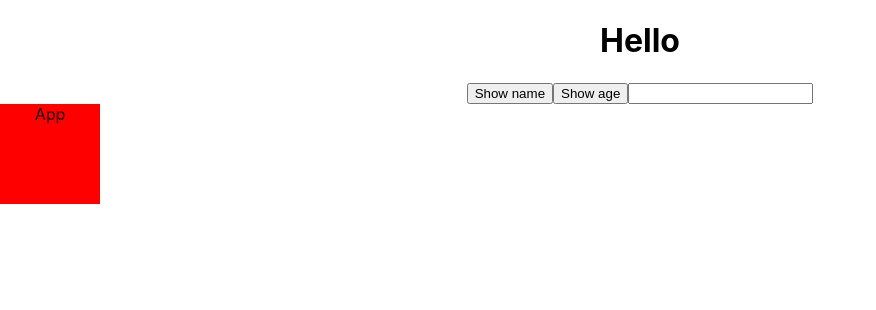
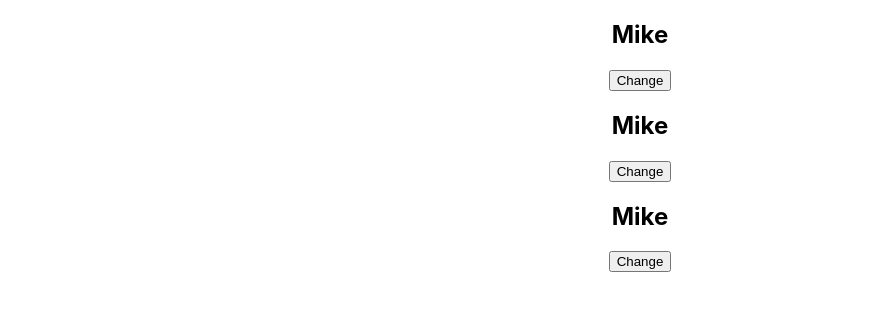
Before and after one commit to SMF-GroupStudy/SMF_Algorithm-Study, a React (Create React App) app in the folder Members/csyeob/react/voca/: page / in a window 1280 px wide. Shown: the top 310 px of the page, without its empty margins (0-876 px from the left). Built offline with nearby package versions, Linux system fonts and the light colour scheme.

Commit message:
React UseState 연습

```diff
--- a/Members/csyeob/react/voca/src/App.js
+++ b/Members/csyeob/react/voca/src/App.js
@@ -8,18 +8,14 @@
     name: "네이버",
     url: "https://naver.com",
   }
-  return <div className="App">
-    {/* <h1
-      style={{
-        color: "#f0f",
-        backgroundColor:"green"
-      }}>
-      Hello, {name} <p>{2+3}</p>
-    </h1>
-    <a href={naver.url}>{naver.name}</a> */}
+  return(
+  <div className="App">
     <Hello/>
-    <div className={styles.box}>App</div>
-  </div>;
+    <Hello/>
+    <Hello/>
+    {/*useState는 컴포넌트 별로 관리를 함*/}
+  </div>
+  );
 }
 
 export default App;
--- a/Members/csyeob/react/voca/src/component/Hello.js
+++ b/Members/csyeob/react/voca/src/component/Hello.js
@@ -1,32 +1,26 @@
+import { useState } from "react";
+
 export default function Hello() {
-    function showName(){
-        console.log("Mike");
-    }
-    function showAge(age){
-        console.log(age);
-    }
-    // function showText(e){
-    //     console.log(e.target.value)
-    //   이렇게 함수로 만들어서 {showText} 해도 되고
-    //  밑에 처럼 해도댐.
+    // let name = "Mike";
+    // name은 변수이기때문에 리액트에서는 관리해주지않음 웹에선
+    // 그럼 어떻게 state로 만드냐 --> useState를 사용해야함.
+    const [name, setName] = useState('Mike');
+
+    // function changeName(){
+    //     // const newName = name === "Mike" ? "Jane" : "Mike"; // Mike 일땐 Jane으로 Jane일땐 Mike로
+    //     console.log(name); // 웹에선 업데이트가 되지않음 이상태면
+    //     // dom 업데이트 작업도 해줘야함.
+    //     //document.getElementById("name").innerText = name;
+    //     //setName(newName);
+    //     setName(name === "Mike" ? "Jane" : "Mike");
+    //     //<button onClick={changeName}>Change</button>
     // }
-     function showText(txt){
-        console.log(txt);
-    }
     return (
      <div>
-        <h1>Hello</h1>
-        <button onClick={showName}>Show name</button>
-        <button onClick={() => {
-            showAge(30)
-        }}>
-        Show age
-        </button>
-        <input type = "text" onChange={(e) =>{
-            const txt = e.target.value;
-            showText(txt);
-            //console.log(e.target.value)
-        }}></input>
+        <h2 id = "name">{name}</h2>
+        <button onClick={()=>{
+            setName(name === "Mike" ? "Jane" : "Mike");
+        }}>Change</button>
      </div>
     );
 }
```
